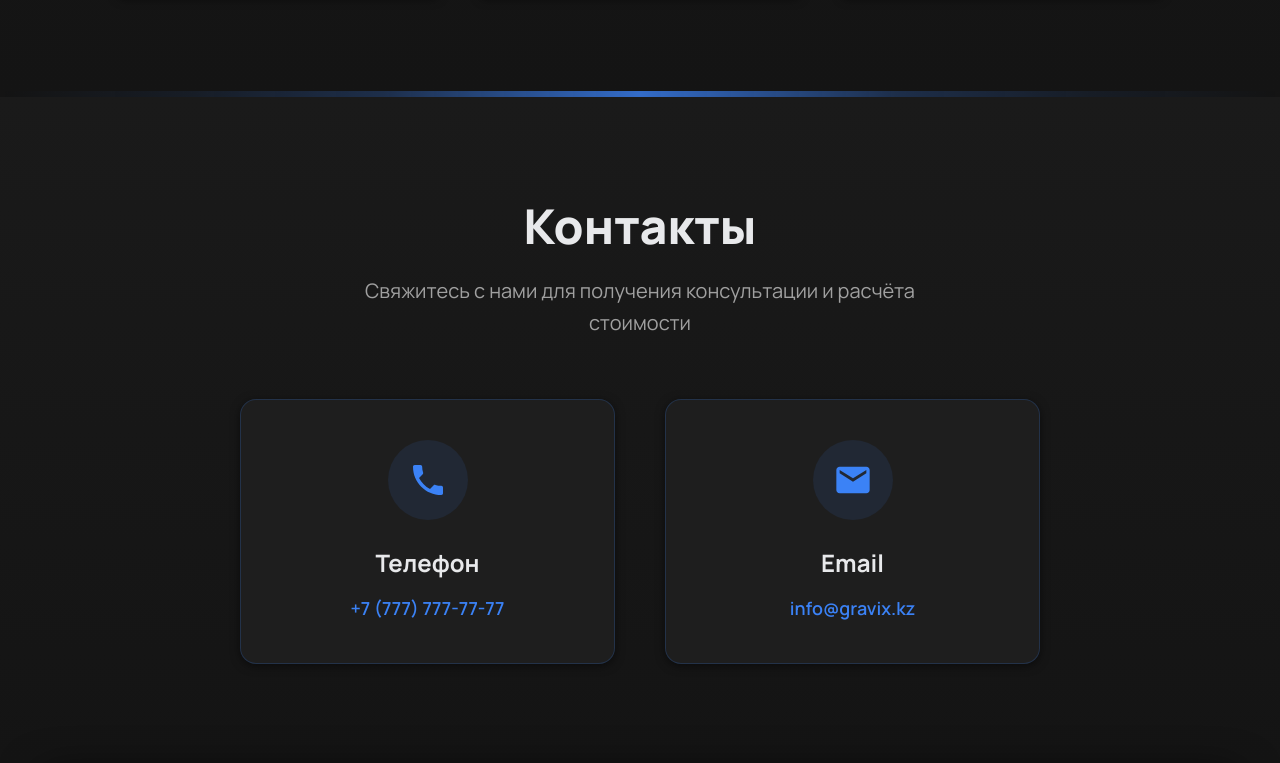
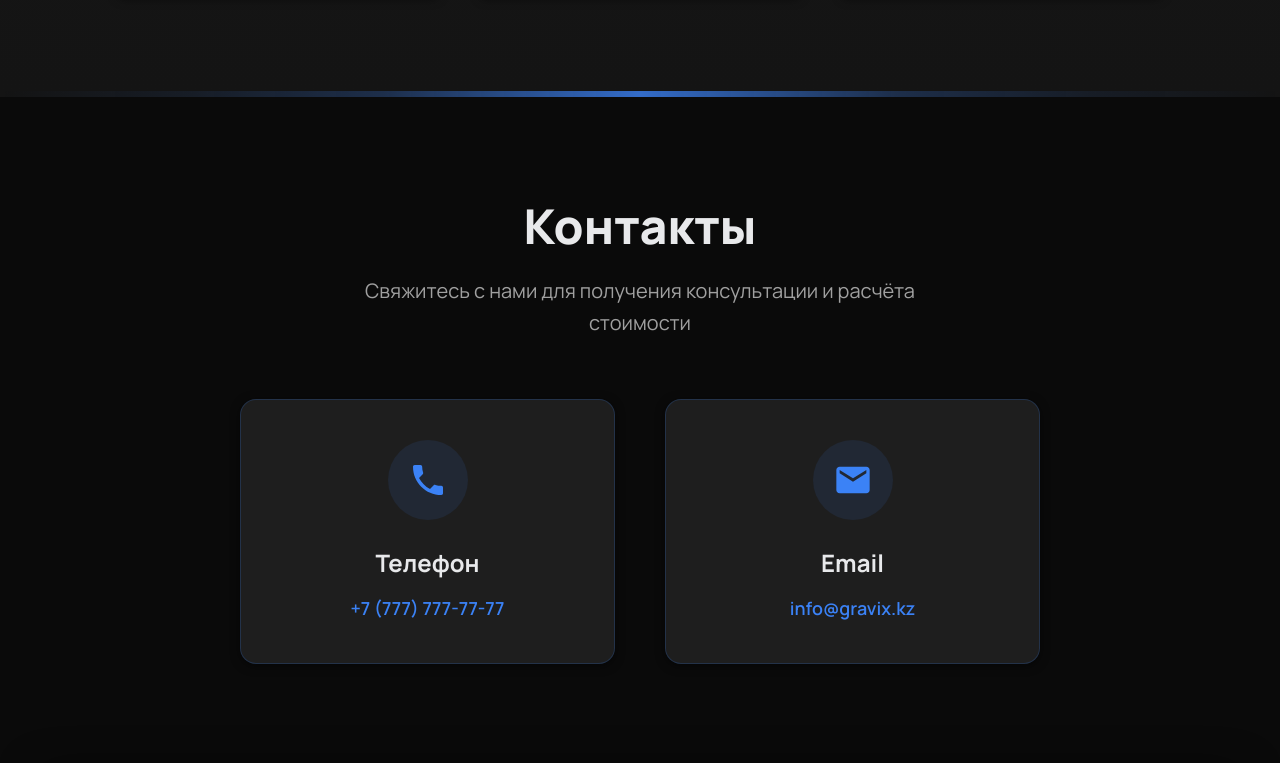
Before and after one commit to miltim7/Gravix, a plain HTML site: page index.html in a window 1280 px wide. Shown: the part 5377-6140 px from the top of the page. Drawn offline with Linux system fonts and the light colour scheme.

Commit message:
change contact block bg color

```diff
--- a/components/contacts/contacts.css
+++ b/components/contacts/contacts.css
@@ -1,6 +1,6 @@
 /* components/contacts/contacts.css */
 .contacts {
-  background: var(--gradient-surface);
+  background: var(--primary-bg);
   padding: var(--block-top-indent) 0;
   position: relative;
 }
```
